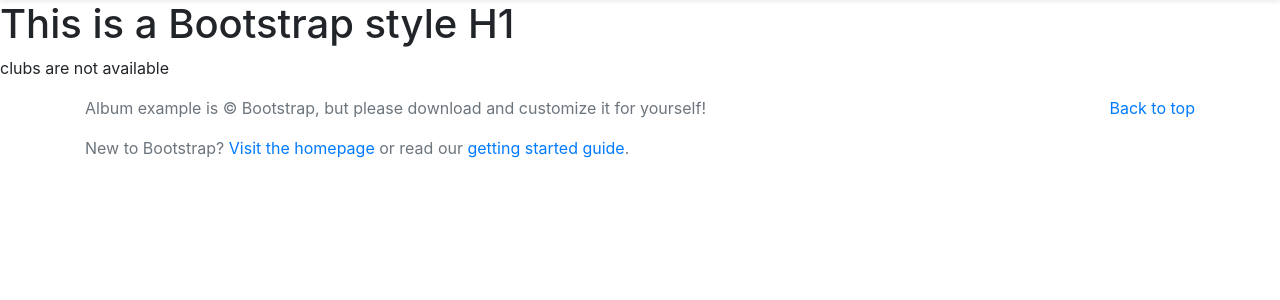
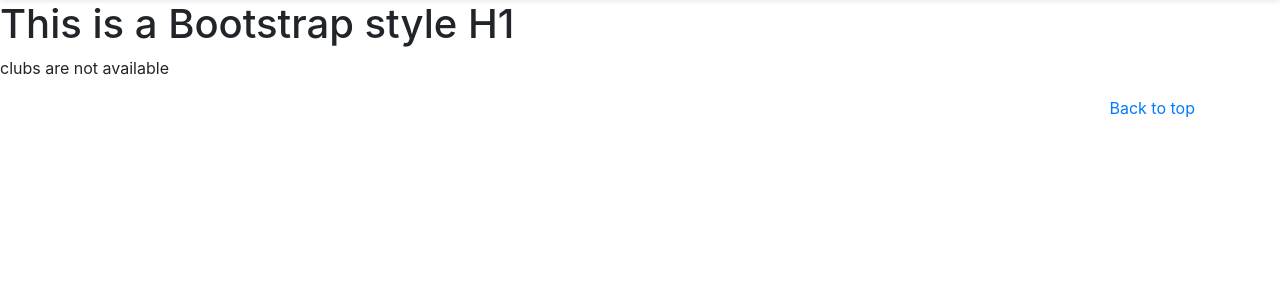
Before and after one commit to DesmondSoon/BadmintonApp, a Django app: page /clubs/ in a window 1280 px wide. Shown: the part 56-356 px from the top of the page. Run offline with Django 3.2, Linux system fonts and the light colour scheme; data that the repository does not hold is empty; some libraries are stand-ins or nearby versions.

Commit message:
Update footer.html

```diff
--- a/BadmintonApp/templates/footer.html
+++ b/BadmintonApp/templates/footer.html
@@ -3,7 +3,5 @@
     <p class="float-right">
       <a href="#">Back to top</a>
     </p>
-    <p>Album example is &copy; Bootstrap, but please download and customize it for yourself!</p>
-    <p>New to Bootstrap? <a href="{{ site.url }}/">Visit the homepage</a> or read our <a href="{{ site.baseurl }}/docs/{{ site.docs_version }}/getting-started/introduction/">getting started guide</a>.</p>
   </div>
 </footer>
```
